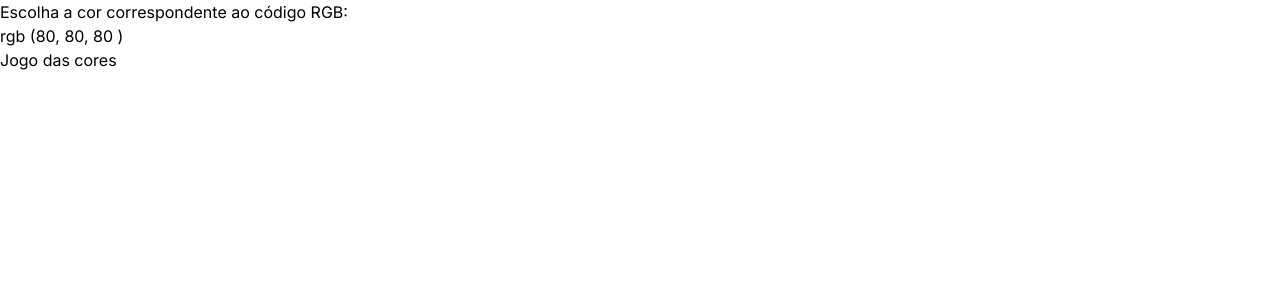
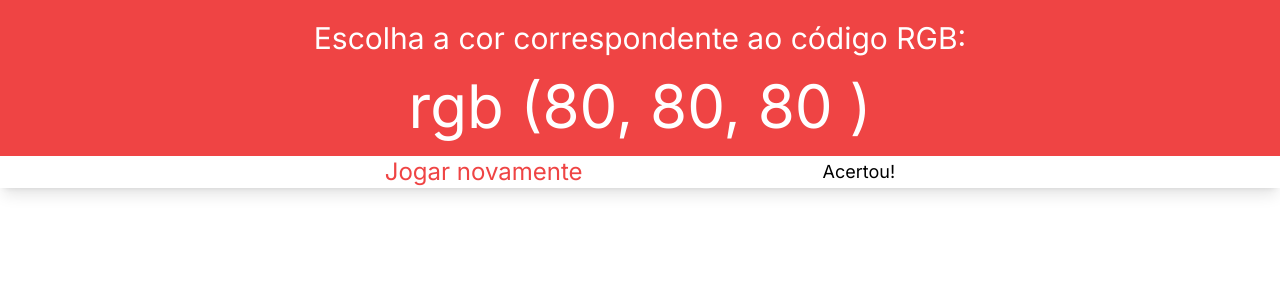
Before and after one commit to HenriqueMelo2007/colors-game, a Next.js app: page / in a window 1280 px wide. Shown: the top 300 px of the page. Built offline with nearby package versions, Linux system fonts and the light colour scheme.

Commit message:
alterações diversas

```diff
--- a/src/app/layout.tsx
+++ b/src/app/layout.tsx
@@ -1,7 +1,8 @@
+'use client'
+
 import './globals.css'
 import type { Metadata } from 'next'
 import { Inter } from 'next/font/google'
-import { Header } from '@/components/header'
 
 const inter = Inter({ subsets: ['latin'] })
 
@@ -16,9 +17,8 @@ export default function RootLayout({
   children: React.ReactNode
 }) {
   return (
-    <html lang="en">
+    <html className='box-border p-0 m-0 text-white' lang="en">
       <body className={inter.className}>
-        <Header/>
         {children}
       </body>
     </html>
--- a/src/app/page.tsx
+++ b/src/app/page.tsx
@@ -1,5 +1,12 @@
+import { Header } from '@/components/header'
+import { Box } from '@/components/box'
+
 export default function Home() {
   return (
-    <h1>Jogo das cores</h1>
+    <div>
+      <Header/>
+      <div className='bg-blue-900 w-full flex justify-center'>
+      </div>
+    </div>
   )
 }
--- a/src/components/button.tsx
+++ b/src/components/button.tsx
@@ -1,5 +1,5 @@
 export function Button () {
   return (
-    <p>1</p>
-  )
+      <button className="text-red-500 hover:bg-red-500 hover:text-white transition-colors duration-500 text-2xl">Jogar novamente</button>
+)
 }
--- a/src/components/header.tsx
+++ b/src/components/header.tsx
@@ -1,10 +1,14 @@
-
+import { Button } from "@/components/button"
 
 export function Header () {
   return (
-    <header>
-      <h2>Escolha a cor correspondente ao código RGB:</h2>
-      <h1>rgb (80, 80, 80 )</h1>
+    <header className="w-full bg-red-500 flex flex-col items-center gap-5 pt-5">
+      <h2 className='text-3xl'>Escolha a cor correspondente ao código RGB:</h2>
+      <h1 className="text-6xl">rgb (80, 80, 80 )</h1>
+      <div className="shadow-lg bg-white w-full h-1/3 flex justify-center items-center gap-60">
+        <Button></Button>
+        <p className="text-black text-lg">Acertou!</p>
+      </div>
     </header>
   )
 }
```
